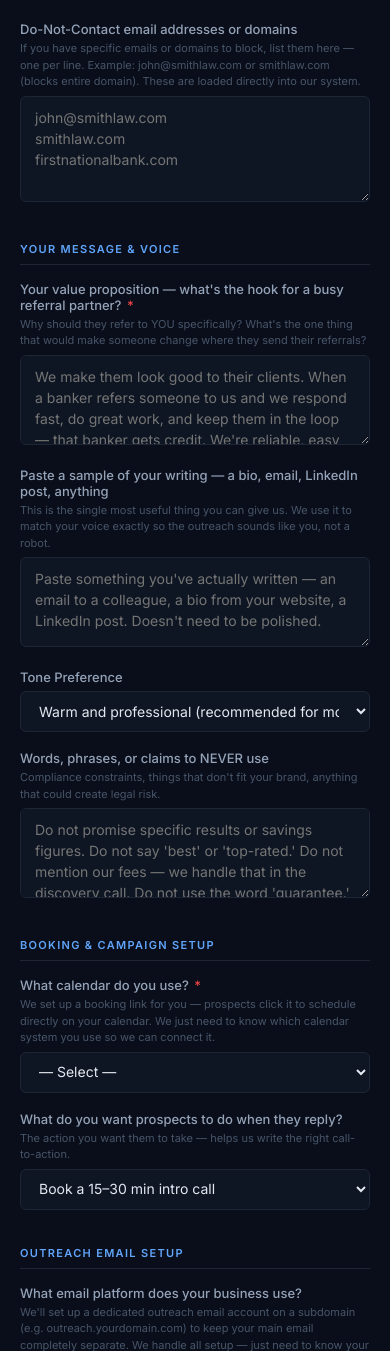
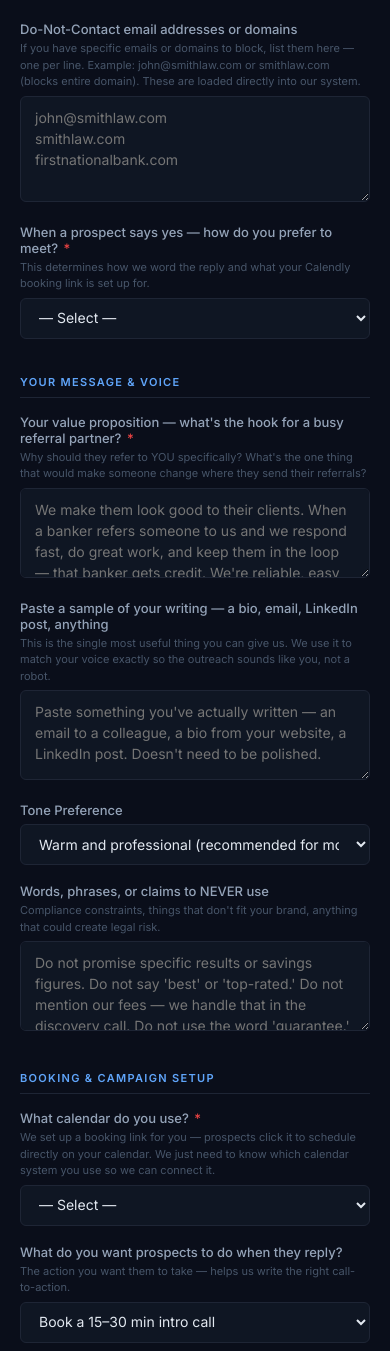
Before and after one commit to BotGob/argusreach-ops, a Flask app: page /intake in a window 390 px wide. Shown: the part 4033-5384 px from the top of the page. Run offline with Flask 3, Linux system fonts and the light colour scheme.

Commit message:
feat: meeting format field in intake — in-person/phone/zoom/flexible — wired into monitor draft CTA language

```diff
--- a/admin/app.py
+++ b/admin/app.py
@@ -981,6 +981,7 @@ def intake():
             "best_referral_sources":f.get("best_referral_sources","").strip(),
             "prior_outreach":       f.get("prior_outreach","").strip(),
             # Targeting
+            "meeting_format":       f.get("meeting_format","any").strip(),
             "success_story":        f.get("success_story","").strip(),
             "prospect_objection":   f.get("prospect_objection","").strip(),
             "target_locations":     f.get("target_locations","").strip(),
@@ -1077,6 +1078,7 @@ def intake_approve(intake_id):
             "_intake_id":            intake_id,
             "_contact_name":         intake.get("contact_name",""),
             "_contact_title":        intake.get("contact_title",""),
+            "_meeting_format":        intake.get("meeting_format","any"),
             "_success_story":        intake.get("success_story",""),
             "_prospect_objection":   intake.get("prospect_objection",""),
             "_target_locations":     intake.get("target_locations",""),
--- a/admin/templates/intake_form.html
+++ b/admin/templates/intake_form.html
@@ -242,6 +242,19 @@
       <textarea name="dnc_emails" rows="4" placeholder="john@smithlaw.com&#10;smithlaw.com&#10;firstnationalbank.com"></textarea>
     </div>
 
+    <div class="field">
+      <label>When a prospect says yes — how do you prefer to meet? <span class="req">*</span>
+        <span class="hint">This determines how we word the reply and what your Calendly booking link is set up for.</span>
+      </label>
+      <select name="meeting_format" required>
+        <option value="">— Select —</option>
+        <option value="in_person">In-person — I go to them (or they come to me)</option>
+        <option value="phone">Phone call</option>
+        <option value="zoom">Video call (Zoom / Teams / Google Meet)</option>
+        <option value="any">Flexible — prospect's preference</option>
+      </select>
+    </div>
+
     <!-- ── SECTION 5: YOUR MESSAGE & VOICE ──────────────────────────── -->
     <div class="section-header">Your Message & Voice</div>
     <div class="field">
```
Also changed, not shown: monitor/monitor.py (+7 -2 lines).
